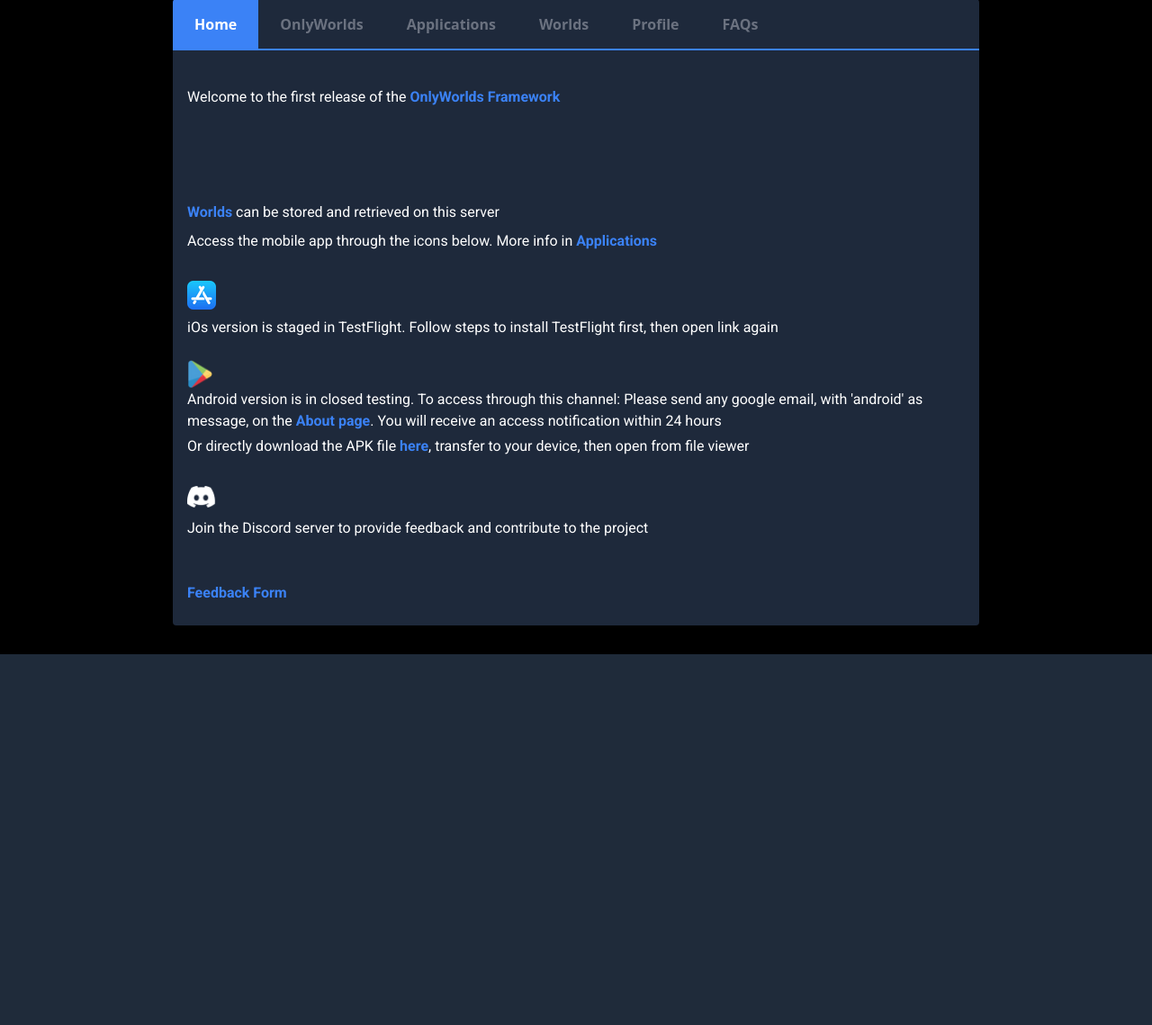
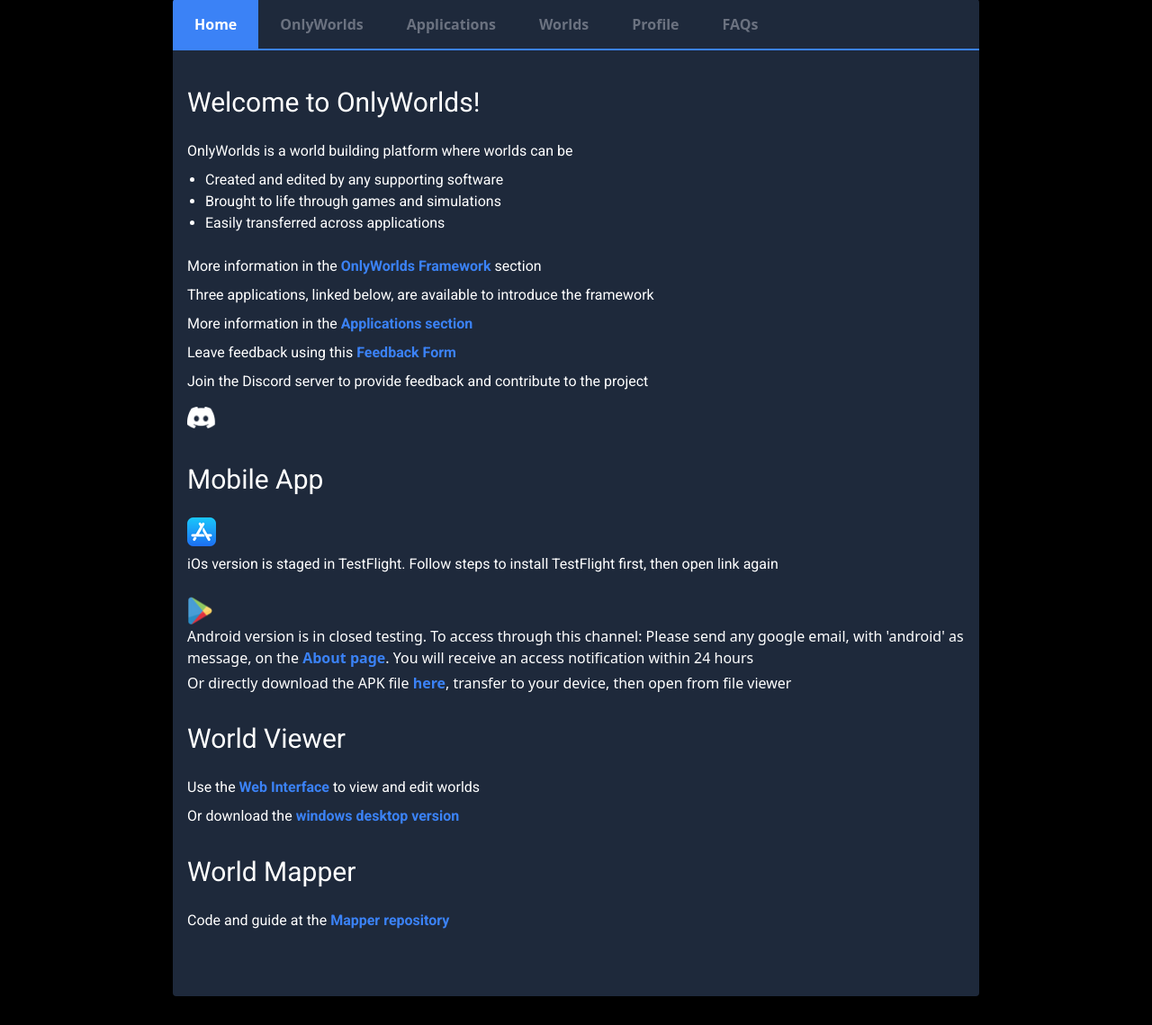
Before and after one commit to morgan360/worldmap, a Django app: template home/templates/logged_in_home.html in a window 1280 px wide. Shown: the part 97-1236 px from the top of the page at 90% size. Before the commit the page ends 824 px from the top, so only its background shows below. Run offline with Django 3.2, Linux system fonts and the light colour scheme; the template is opened without the code that fills it, so the values that code supplies are empty; some libraries are stand-ins or nearby versions; some web fonts are replaced.

Commit message:
landing rework

```diff
--- a/home/templates/content_apps.html
+++ b/home/templates/content_apps.html
@@ -38,17 +38,22 @@
         </svg>
     </button>
     <div id="accordion-collapsee-body-11" class="hidden no-background" aria-labelledby="accordion-collapsee-heading-11">
-        <p class="custom-font mb-5">Flutter project developed in 2023 and 2024 as a gamified mobile world creation
-            interface</p>
+        <p class="custom-font mb-5">Flutter project developed in 2023 and 2024 as a mobile world creation
+            interface that helps introduce the framework with some gamification and novel features</p>
         <p class="custom-font mb-2">Lets you define a world, create and configure elements in it, follow a progression
             system with some guides and rewards, and chat with AI agents that are specialized for world build
             assistance</p>
         <p class="custom-font mb-2">Currently in internal testing environments for both iOs and android</p>
-        <p class="custom-font mb-8">All feedback is welcome: on stability, bugs, UI/UX, content, database, etc.</p>
-        <a href="{% static 'img/companion.jpeg' %}" target="_blank" class="inline-block mb-3">
-            <img src="{% static 'img/companion.jpeg' %}" alt="Companion Preview" class="max-w-xs cursor-pointer">
+        <a href="{% static 'img/companion.jpeg' %}" target="_blank" style="width: 50px;" class="inline-block mb-3">
+   <img src="{% static 'img/companion.jpeg' %}" alt="Companion Preview" style="width: 350px" class="cursor-pointer">
         </a>
-
+       <p class="custom-font">Known bugs and limitations:</p>
+        <ul class="custom-font accordion-content accordion-list-item">
+            <li>Number fields only hold positive integer values at this time</li>
+            <li>Time settings are limited, and no such settings exist for weight, height, other units</li>
+            <li>Golden fields do not properly split linked elements</li>
+            <li>Elements with duplicate names cause issues when being linked</li>
+        </ul>
     </div>
 </div>
 
--- a/home/templates/content_framework.html
+++ b/home/templates/content_framework.html
@@ -59,6 +59,12 @@
                 <li>A set of core world creation tools</li>
             </ul>
             <br>
+                <p class="custom-font mb-2">This database schema breaks down world data through several levels:</p>
+   <ul class="custom-font accordion-content accordion-list-item">
+        <li>18 essential element categories</li>
+        <li>Groups and fields to define and link them</li>
+        <li>Types and subtypes to classify and organize them</li>
+    </ul>
 
         </div>
     </div>
--- a/home/templates/content_landing.html
+++ b/home/templates/content_landing.html
@@ -4,49 +4,84 @@
     {#     <p class="text-sm">18 April 2024</p>#}
     {#     <p class="text-sm">OW version: 0.15.10</p>#}
     <br>
-    <p class="mb-2">Welcome to the first release of the <b><a href="#" id="link-to-framework"
-                                                              class="text-blue-500 hover:underline">OnlyWorlds
-        Framework</a></b></p>
+
+    <h3 class="custom-font text-custom-xl md:text-2xl lg:text-3xl">Welcome to OnlyWorlds!</h3>
+    <br>
+    <p class="custom-font mb-2">OnlyWorlds is a world building platform where worlds can be</p>
+    <ul class="custom-font accordion-content accordion-list-item">
+        <li>Created and edited by any supporting software</li>
+        <li>Brought to life through games and simulations</li>
+        <li>Easily transferred across applications</li>
+    </ul>
 
     <br>
+    <p class="custom-font mb-2">More information in the <b><a href="#" id="link-to-framework"
+                                                              class="text-blue-500 hover:underline">OnlyWorlds
+        Framework</a></b> section</p>
+
+    <p class="custom-font mb-2">Three applications, linked below, are available to introduce the framework
+    </p>
+    <p class="custom-font mb-2">More information in the <b><a
+            href="#" id="link-to-apps"
+            class="text-blue-500 hover:underline">Applications section</a></b>
+    </p>
+   <p class="custom-font mb-2">Leave feedback using this <b> <a href="https://forms.gle/W618BZguPaRDyj6S7"
+           class="inline-block text-m font-bold text-blue-500 hover:underline" target="_blank"
+           rel="noopener noreferrer">Feedback Form</a></b>
+    </p>
+      <p class="mb-4">Join the Discord server to provide feedback and contribute to the project</p>
+    <a href="https://discord.gg/twCjqvVBwb" class="inline-block">
+        <img src="{% static 'img/discordlogo.png' %}" alt="Join the Discord" class="w-8">
+    </a>
+
+    </div>
 <br>
+    <h3 class="custom-font text-custom-xl md:text-2xl lg:text-3xl">Mobile App</h3>
     <br>
+    <a href="https://testflight.apple.com/join/bXvUExCL" target="_blank" rel="noopener noreferrer">
+        <img src="{% static 'img/icon-apple.png' %}" alt="iOS Testflight" style="height: 32px; width: auto;"">
+    </a>
+    <p class="custom-font mt-2">iOs version is staged in TestFlight. Follow steps to install TestFlight first, then open
+        link
+        again</p>
     <br>
 
+    <a href="https://play.google.com/apps/internaltest/4700705784602434522" target="_blank"
+       rel="noopener noreferrer">
+        <img src="{% static 'img/icon-google.png' %}" alt="Android APK" style="height: 32px; width: auto;">
+    </a>
 
-    <p class="mb-2"><b><a href="#" id="link-to-worlds" class="text-blue-500 hover:underline">Worlds</a></b> can be
-        stored and retrieved on this server</p>
-    <p class="mb-2">Access the mobile app through the icons below. More info in <b><a href="#" id="link-to-apps"
-                                                                class="text-blue-500 hover:underline">Applications</a></b>
+    <p class="mb-1">Android version is in closed testing. To access through this channel:
+        Please send any google email, with 'android' as message, on the <a href="https://www.onlyworlds.com/about/"
+                                                                           class="inline-block text-m font-bold text-blue-500 hover:underline"
+                                                                           target="_blank" rel="noopener noreferrer">About
+            page</a>. You will receive an access notification within 24 hours</p>
+    <p class="mb-8">Or directly download the APK file <a
+            href="https://drive.google.com/file/d/1UwQ5pwH5zHQRQYIeKZJmvSYKve13BxjQ/view?usp=sharing"
+            class="inline-block text-m font-bold text-blue-500 hover:underline"
+            target="_blank" rel="noopener noreferrer">here</a>, transfer to your device, then open from file viewer </p>
+
+    <h3 class="custom-font text-custom-xl md:text-2xl lg:text-3xl">World Viewer</h3>
+<br>
+   <p class="custom-font mb-2">Use the <b>  <a href="{% url 'unity' %}"
+               class="inline-block text-m font-bold text-blue-500 hover:underline" target="_blank"
+               rel="noopener noreferrer">Web Interface</a></b> to view and edit worlds
+    </p>
+
+   <p class="custom-font mb-2">Or download the <b>  <a href="TODODO"
+               class="inline-block text-m font-bold text-blue-500 hover:underline" target="_blank"
+               rel="noopener noreferrer">windows desktop version</a></b>
     </p>
     <div>
 
         </div>
 <br>
-       <a href="https://testflight.apple.com/join/bXvUExCL" target="_blank" rel="noopener noreferrer">
-            <img src="{% static 'img/icon-apple.png' %}" alt="iOS Testflight" style="height: 32px; width: auto;"">
-        </a>
-        <p class="mt-2">iOs version is staged in TestFlight. Follow steps to install TestFlight first, then open link again</p>
+   <h3 class="custom-font text-custom-xl md:text-2xl lg:text-3xl">World Mapper</h3>
 <br>
-
-      <a href="https://play.google.com/apps/internaltest/4700705784602434522" target="_blank"
-           rel="noopener noreferrer">
-            <img src="{% static 'img/icon-google.png' %}" alt="Android APK" style="height: 32px; width: auto;" >
-        </a>
-
-    <p class="mb-1">Android version is in closed testing. To access through this channel:
-        Please send any google email, with 'android' as message, on the <a href="https://www.onlyworlds.com/about/"
-                                                     class="inline-block text-m font-bold text-blue-500 hover:underline"
-                                                     target="_blank" rel="noopener noreferrer">About page</a>. You will receive an access notification within 24 hours</p>
-        <p class="mb-8">Or directly download the APK file <a href="https://drive.google.com/file/d/1UwQ5pwH5zHQRQYIeKZJmvSYKve13BxjQ/view?usp=sharing"
-                                                     class="inline-block text-m font-bold text-blue-500 hover:underline"
-                                                     target="_blank" rel="noopener noreferrer">here</a>, transfer to your device, then open from file viewer </p>
-
-
-         <a href="https://discord.gg/twCjqvVBwb" class="inline-block">
-            <img src="{% static 'img/discordlogo.png' %}" alt="Join the Discord" class="w-8">
-        </a>
-           <p class="mt-1">Join the Discord server to provide feedback and contribute to the project</p>
+ <p class="custom-font mb-2">Code and guide at the <b> <a href="TODODO"
+               class="inline-block text-m font-bold text-blue-500 hover:underline" target="_blank"
+               rel="noopener noreferrer"> Mapper repository </a></b>
+    </p>
     {% comment %}    <div class="flex flex-row items-center gap-4 mt-4">
         <a href="https://testflight.apple.com/join/bXvUExCL" target="_blank" rel="noopener noreferrer">
             <img src="{% static 'img/icon-apple.png' %}" alt="iOS Testflight" style="height: 32px; width: auto;">
@@ -64,9 +99,6 @@
 
     <div>
 
-        <a href="https://forms.gle/W618BZguPaRDyj6S7"
-           class="inline-block text-m font-bold text-blue-500 hover:underline" target="_blank"
-           rel="noopener noreferrer">Feedback Form</a>
-    </div>
+
 
     </div>
--- a/home/urls.py
+++ b/home/urls.py
@@ -12,4 +12,5 @@
     path('contact/thanks/', thanks_view, name='contact_thanks'),
     path('privacypolicy/', privacy_policy, name='privacy_policy'),
     path('webgl/', views.webgl, name='sikelia_webgl'),
+    path('unity/', views.unity, name='unity'),
 ]
--- a/home/views.py
+++ b/home/views.py
@@ -77,3 +77,7 @@
 
 def webgl(request):
     return HttpResponseRedirect('/static/webgl/index.html')
+
+
+def unity(request):
+    return HttpResponseRedirect('/static/unity/index.html')
```
Lines whose indentation alone changed are shown as unchanged.
